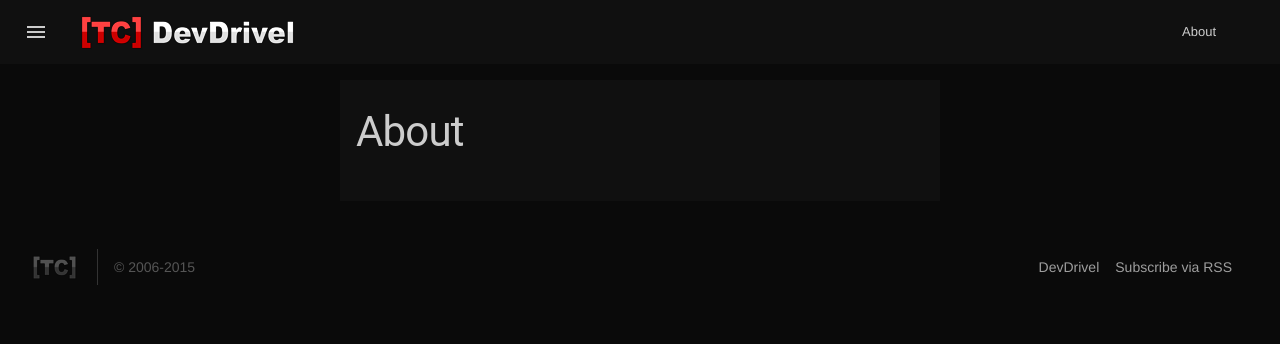
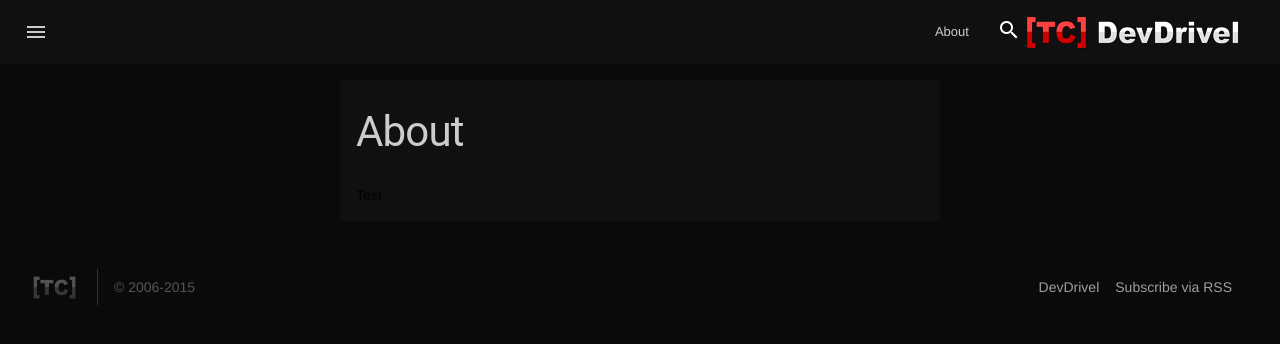
Before and after one commit to TC-Gaming/DevDrivel, a Jekyll site: the page built from about/index.html, in a window 1280 px wide. Shown: the top 344 px of the page. Built offline with Jekyll 4.4.1, drawn with Linux system fonts in a browser that asks for light colours.

Commit message:
Added search box

```diff
--- a/_includes/header.html
+++ b/_includes/header.html
@@ -1,6 +1,5 @@
 <header class="mdl-layout__header mdl-layout__header--waterfall">
   <div class="mdl-layout__header-row">
-    <a class="header-logo mdl-layout-title" href="/"></a>
     <div class="mdl-layout-spacer"></div>
     <nav class="mdl-navigation mdl-layout--large-screen-only">
       {% for page in site.pages %}
@@ -9,21 +8,50 @@
         {% endif %}
       {% endfor %}
     </nav>
+    <div class="search-box mdl-textfield mdl-js-textfield mdl-textfield--expandable mdl-textfield--floating-label mdl-textfield--align-right mdl-textfield--full-width">
+      <label class="mdl-button mdl-js-button mdl-button--icon" for="search-field">
+        <i class="material-icons">search</i>
+      </label>
+      <div class="mdl-textfield__expandable-holder">
+        <input class="mdl-textfield__input" type="text" id="search-field">
+      </div>
+    </div>
+    <a class="header-logo mdl-layout-title" href="/"></a>
   </div>
 </header>
 <div class="mdl-layout__drawer">
     <a class="drawer-logo" href="/"></a>
+
+    <!-- Site links -->
+
     <span class="mdl-layout-title">{{ site.title }}</span>
     <nav class="mdl-navigation">
       {% for page in site.pages %}
         {% if page.title %}
           <a class="mdl-navigation__link" href="{{ page.url | prepend: site.baseurl }}">
             <i class="drawer-link-icon material-icons">{% if page.icon %}{{ page.icon }}{% else %}keyboard_arrow_right{% endif %}</i>
-
             <span class="drawer-link-label">{{ page.title }}</span>
           </a>
         {% endif %}
       {% endfor %}
       </a>
     </nav>
+
+    <!-- Other links -->
+
+    <span class="mdl-layout-title">Elsewhere</span>
+    <nav class="mdl-navigation">
+      <a class="mdl-navigation__link" href="http://tc-gaming.co.uk">
+        <i class="drawer-link-icon material-icons">home</i>
+        <span class="drawer-link-label">Home</span>
+      </a>
+      <a class="mdl-navigation__link" href="http://city-driving.co.uk">
+        <i class="drawer-link-icon material-icons">keyboard_arrow_right</i>
+        <span class="drawer-link-label">CityDriving</span>
+      </a>
+      <a class="mdl-navigation__link" href="http://tc-racing.co.uk">
+        <i class="drawer-link-icon material-icons">keyboard_arrow_right</i>
+        <span class="drawer-link-label">Racing</span>
+      </a>
+    </nav>
 </div>
--- /dev/null
+++ b/_sass/partials/_media.scss
@@ -0,0 +1,32 @@
+@media (max-width: 600px) {
+  .page-content {
+    margin: 0 auto;
+  }
+  .header-logo {
+    display: block;
+    position: absolute;
+    left: calc(50% - 104px);
+    background-size: auto 25px;
+    margin-top: 3px;
+    background-position: 50%;
+    transition: opacity .25s;
+  }
+  .search-box.is-focused {
+    width: calc(100% - 48px);
+    &~ .header-logo {
+      opacity: 0;
+      transition: opacity .25s;
+    }
+    .mdl-textfield__expandable-holder {
+      width: 100%;
+    }
+  }
+  .mdl-mini-footer__left-section{
+    display: block;
+    margin: 8px auto;
+  }
+  .mdl-mini-footer__right-section {
+    display: block;
+    margin: 8px auto;
+  }
+}
--- a/about.md
+++ b/about/index.html
@@ -6,3 +6,5 @@
 # page icon
 icon: "info_outline"
 ---
+
+Test
--- a/css/main.scss
+++ b/css/main.scss
@@ -29,6 +29,10 @@
 }
 
 h3 {
+  padding: 0px 16px;
+}
+
+.non-card-text {
   padding: 0px 16px;
 }
 
@@ -75,7 +79,7 @@
 
 // Drawer Styles
 .drawer-logo {
-  width: 239px;
+  width: 100%;
   height: 150px;
   background-image: url("/img/logo/TC-Logo-v3-m.png");
   background-size: 100px auto;
@@ -97,6 +101,10 @@
 .page-content {
   margin: 16px auto;
   max-width: $content-width;
+}
+
+.mdl-textfield__input {
+  border-bottom: 1px solid $charcoal;
 }
 
 .dd-post-listing {
@@ -156,26 +164,7 @@
   color: $silver;
 }
 
-@media (max-width: 600px) {
-  .page-content {
-    margin: 0 auto;
-  }
-  .header-logo {
-    display: block;
-    position: absolute;
-    left: calc(50% - 96px);
-  }
-  .mdl-mini-footer__left-section{
-    display: block;
-    margin: 8px auto;
-  }
-  .mdl-mini-footer__right-section {
-    display: block;
-    margin: 8px auto;
-  }
-}
-
-
 @import
   'partials/logo',
-  'partials/syntax-highlighting';
+  'partials/syntax-highlighting',
+  'partials/media';
```
